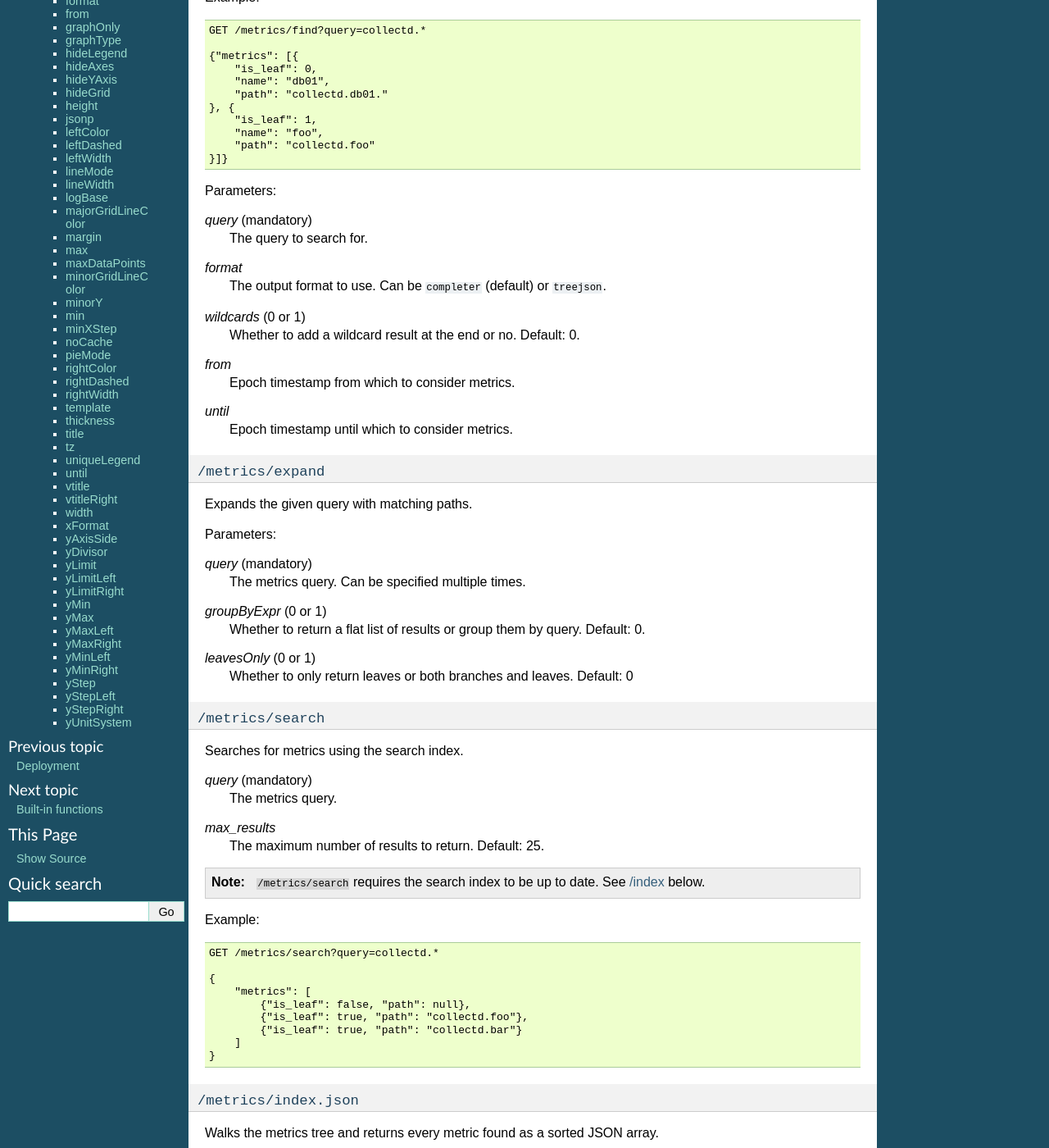
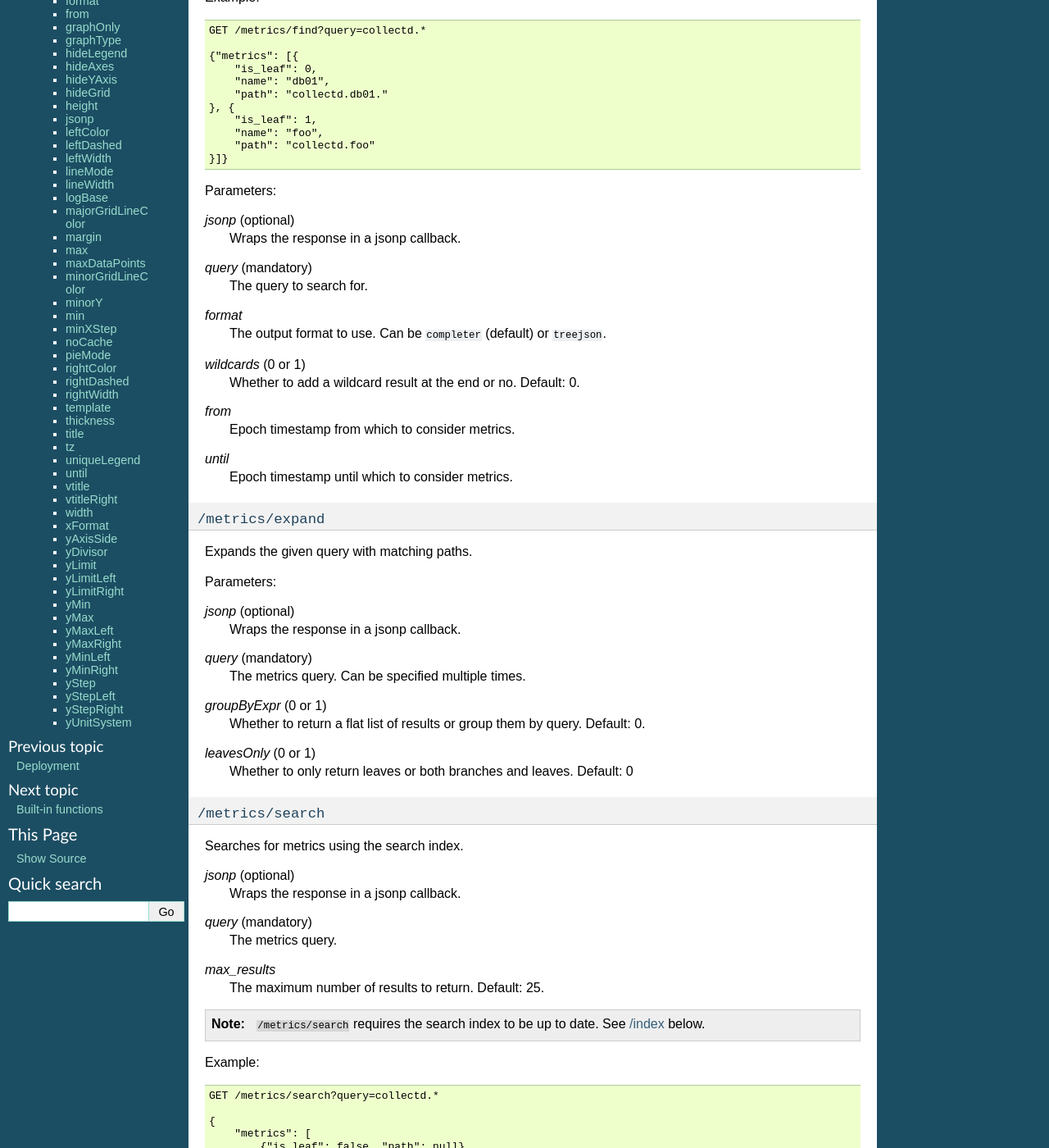
Before and after one commit to brutasse/graphite-api, a Sphinx documentation site: the page built from docs/api.rst, in a window 1280 px wide and 1400 px high, scrolled down 657 px. Shown: the whole window at 82% size. Built offline with Sphinx 7.4.7, drawn with Linux system fonts in a browser that asks for light colours.

Commit message:
Add jsonp params

```diff
--- a/docs/api.rst
+++ b/docs/api.rst
@@ -55,6 +55,9 @@ Example::
 
 Parameters:
 
+*jsonp* (optional)
+    Wraps the response in a jsonp callback.
+
 *query* (mandatory)
   The query to search for.
 
@@ -77,6 +80,9 @@ Expands the given query with matching paths.
 
 Parameters:
 
+*jsonp* (optional)
+    Wraps the response in a jsonp callback.
+
 *query* (mandatory)
   The metrics query. Can be specified multiple times.
 
@@ -90,6 +96,9 @@ Parameters:
 -------------------
 
 Searches for metrics using the search index.
+
+*jsonp* (optional)
+    Wraps the response in a jsonp callback.
 
 *query* (mandatory)
   The metrics query.
```
